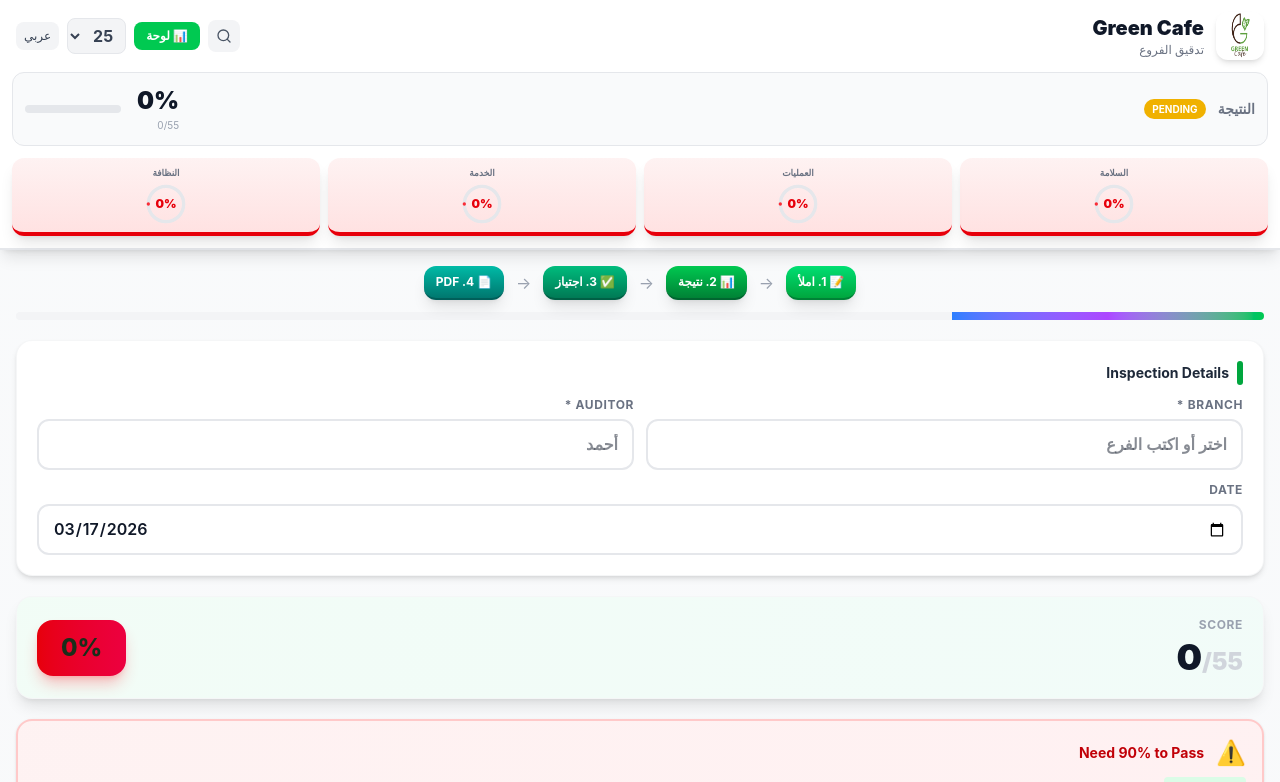
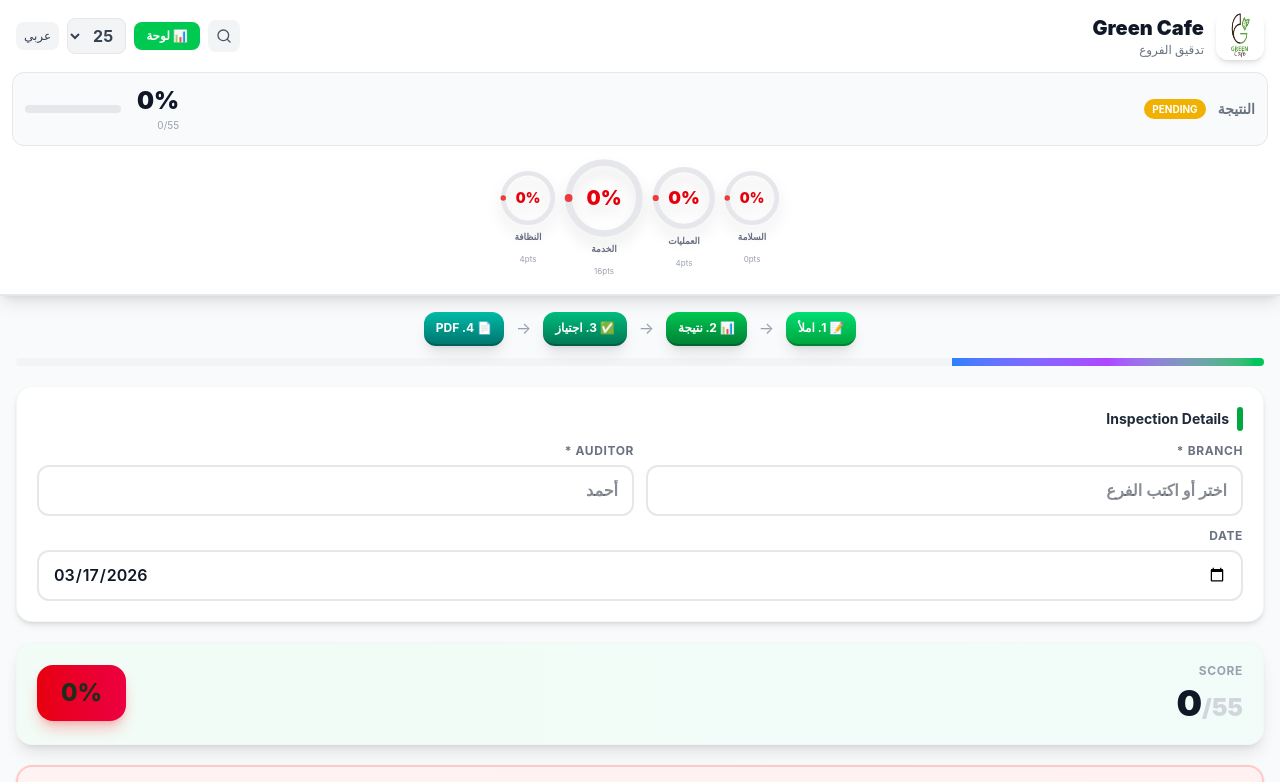
Before and after one commit to walidsobhie-code/green-cafe-audit, a Next.js app: page / in a window 1280 px wide. Shown: the top 782 px of the page. Built offline with nearby package versions, Linux system fonts and the light colour scheme.

Commit message:
feat: big 3D circular progress for categories, sized by point count

```diff
--- a/app/AuditForm.tsx
+++ b/app/AuditForm.tsx
@@ -418,31 +418,40 @@ ${actionText}`;
           </div>
         </div>
 
-        {/* Category Breakdown - 3D circular with real scores */}
+        {/* Category Breakdown - Big 3D Circles sized by question count */}
         <div className="px-3 pb-3">
-          <div className="grid grid-cols-4 gap-2">
+          <div className="flex items-center justify-center gap-2 flex-wrap">
             {[
-              { id: 'safety', label: 'السلامة', color: 'red' },
-              { id: 'operations', label: 'العمليات', color: 'orange' },
-              { id: 'service', label: 'الخدمة', color: 'blue' },
-              { id: 'hygiene', label: 'النظافة', color: 'green' },
+              { id: 'safety', label: 'السلامة', size: 'w-14 h-14', font: 'text-sm' },
+              { id: 'operations', label: 'العمليات', size: 'w-16 h-16', font: 'text-lg' },
+              { id: 'service', label: 'الخدمة', size: 'w-20 h-20', font: 'text-xl' },
+              { id: 'hygiene', label: 'النظافة', size: 'w-14 h-14', font: 'text-sm' },
             ].map(cat => {
               const catData = (currentCalc.categoryScores as Record<string, {total: number, max: number, pct: number}>)?.[cat.id] || { total: 0, max: 0, pct: 0 };
               const pct = catData?.pct || 0;
+              const pointCount = catData?.max || 0;
               const isPass = pct >= 90;
               const isWarn = pct >= 70 && pct < 90;
               return (
-                <div key={cat.id} className={`relative text-center py-2 rounded-xl shadow-lg border-b-4 ${isPass ? 'bg-gradient-to-b from-green-50 to-green-100 border-green-600' : isWarn ? 'bg-gradient-to-b from-yellow-50 to-yellow-100 border-yellow-600' : 'bg-gradient-to-b from-red-50 to-red-100 border-red-600'}`}>
-                  <div className="text-[9px] font-bold text-gray-500 uppercase">{cat.label}</div>
-                  {/* Mini circular progress */}
-                  <div className="relative w-10 h-10 mx-auto mt-1">
-                    <svg className="w-10 h-10 transform -rotate-90" viewBox="0 0 36 36">
-                      <path d="M18 2.0845 a 15.9155 15.9155 0 0 1 0 31.831 a 15.9155 15.9155 0 0 1 0 -31.831" fill="none" stroke="currentColor" strokeWidth="3" className="text-gray-200" />
-                      <path d="M18 2.0845 a 15.9155 15.9155 0 0 1 0 31.831 a 15.9155 15.9155 0 0 1 0 -31.831" fill="none" stroke="currentColor" strokeWidth="3" strokeDasharray={`${pct}, 100`} strokeLinecap="round" className={isPass ? 'text-green-500' : isWarn ? 'text-yellow-500' : 'text-red-500'} />
+                <div key={cat.id} className="flex flex-col items-center">
+                  <div className={`relative ${cat.size} drop-shadow-xl`}>
+                    <svg className={`${cat.size} transform -rotate-90`} viewBox="0 0 36 36">
+                      <defs>
+                        <linearGradient id={`grad-${cat.id}`} x1="0%" y1="0%" x2="100%" y2="100%">
+                          <stop offset="0%" stopColor={isPass ? '#22c55e' : isWarn ? '#eab308' : '#ef4444'} />
+                          <stop offset="100%" stopColor={isPass ? '#16a34a' : isWarn ? '#ca8a04' : '#dc2626'} />
+                        </linearGradient>
+                      </defs>
+                      <path d="M18 2.0845 a 15.9155 15.9155 0 0 1 0 31.831 a 15.9155 15.9155 0 0 1 0 -31.831" fill="none" stroke="#e5e7eb" strokeWidth="3" />
+                      <path d="M18 2.0845 a 15.9155 15.9155 0 0 1 0 31.831 a 15.9155 15.9155 0 0 1 0 -31.831" fill="none" stroke={`url(#grad-${cat.id})`} strokeWidth="3.5" strokeDasharray={`${pct}, 100`} strokeLinecap="round" className="transition-all duration-700" />
                     </svg>
-                    <div className="absolute inset-0 flex items-center justify-center">
-                      <span className={`text-xs font-black ${isPass ? 'text-green-600' : isWarn ? 'text-yellow-600' : 'text-red-600'}`}>{pct}%</span>
+                    <div className="absolute inset-0 flex flex-col items-center justify-center">
+                      <span className={`${cat.font} font-black ${isPass ? 'text-green-600' : isWarn ? 'text-yellow-600' : 'text-red-600'}`}>{pct}%</span>
                     </div>
+                  </div>
+                  <div className="text-center mt-1">
+                    <span className="text-[9px] font-bold text-gray-500 block">{cat.label}</span>
+                    <span className="text-[8px] text-gray-400">{pointCount}pts</span>
                   </div>
                 </div>
               );
```
